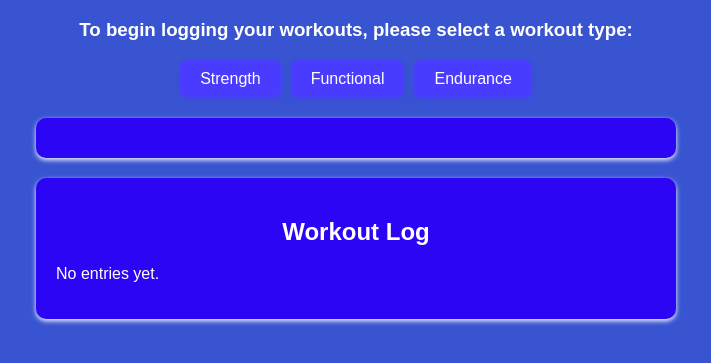
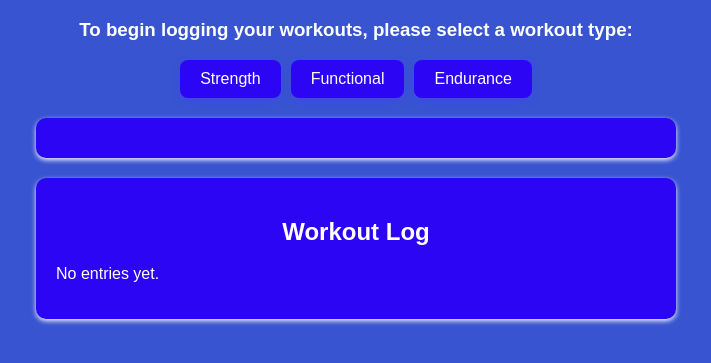
Before and after one commit to Steve929rr/training-log-app, a plain HTML site: page index.html in a window 1280 px wide. Shown: the part 81-444 px from the top of the page, without its empty margins (284-995 px from the left). Drawn offline with Linux system fonts and the light colour scheme.

Commit message:
Update style.css
copied the main code from my original file

```diff
--- a/style.css
+++ b/style.css
@@ -9,6 +9,8 @@ h1, h2, h3 {
   text-align: center;
   color: #ffffff; /* White text for better contrast */
 }
+
+
 nav {
   display: flex;
   justify-content: center;
@@ -21,7 +23,7 @@ button {
   font-size: 16px;
   cursor: pointer;
   border-radius: 8px;            /* Rounded corners */
-  background-color: #4a3cff;     /* Slightly softer blue */
+  background-color: #2d05f5;     /* Slightly softer blue */
   border: none;                  /* Remove default border */
   color: white;
   box-shadow: 0 4px 8px rgba(74, 60, 255, 0.3); /* Soft shadow */
```
